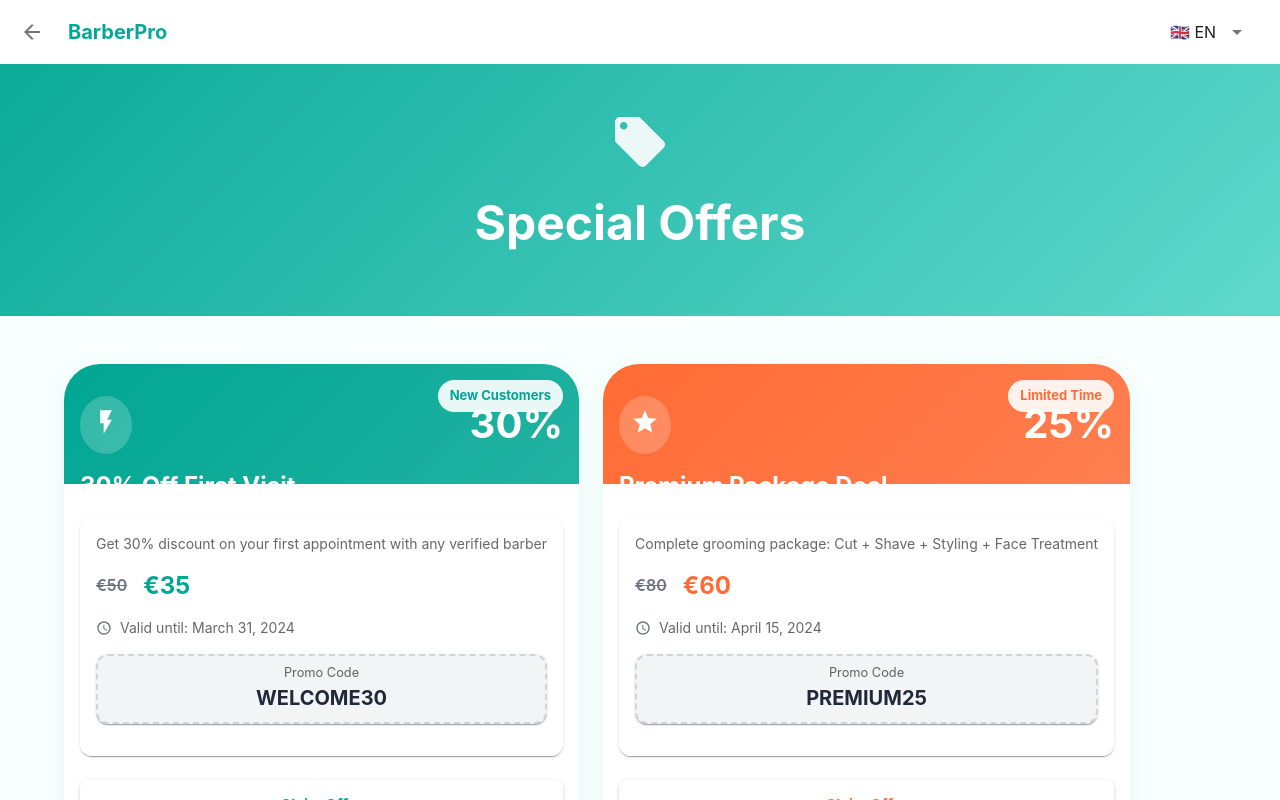
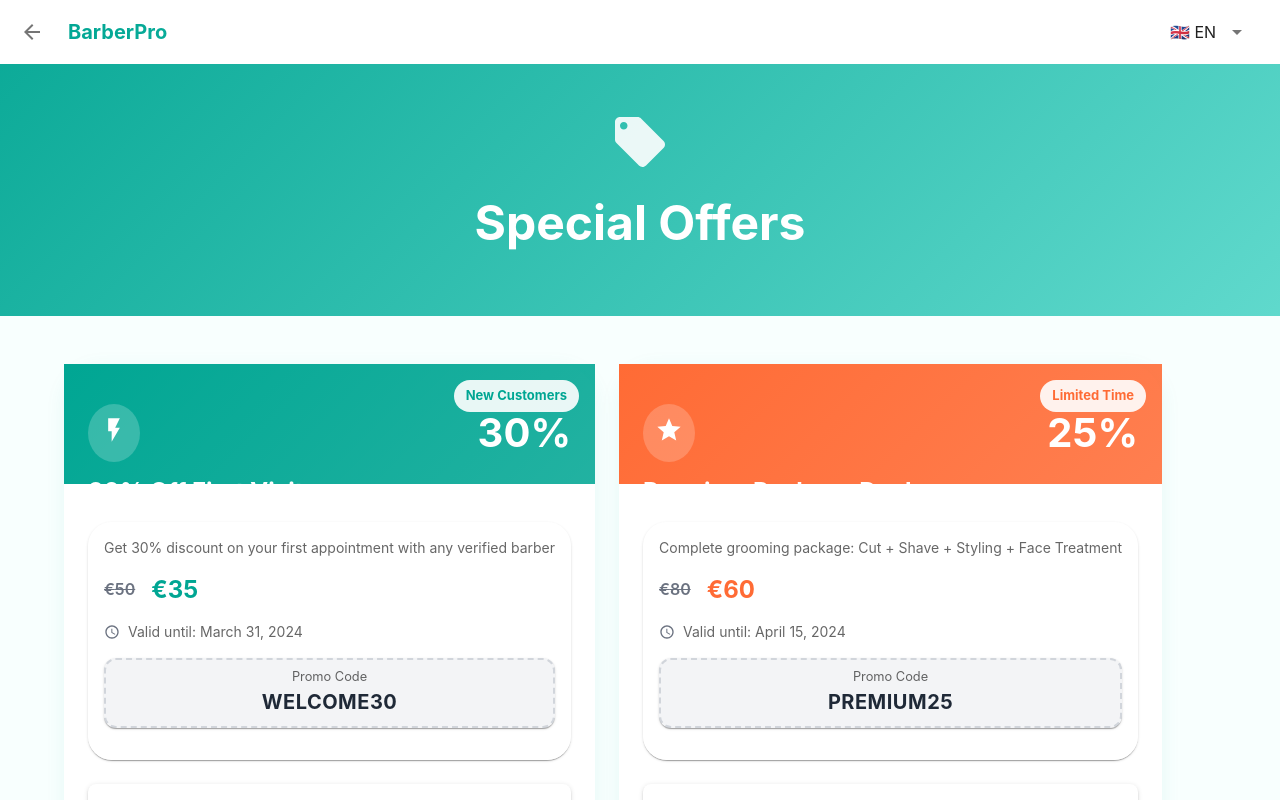
Before and after one commit to Babli751/appoint-frontend, a React (Create React App) app: page /offers in a window 1280 px wide. Shown: the top 800 px of the page. Built offline with nearby package versions, Linux system fonts and the light colour scheme.

Commit message:
Fix text display issues in Offers page
cgen-97933bb5b89b41e09b10e292351659ad

```diff
--- a/src/pages/Offers.js
+++ b/src/pages/Offers.js
@@ -243,9 +243,12 @@ const Offers = () => {
               <Card sx={{
                 height: '100%',
                 position: 'relative',
-                overflow: 'hidden',
+                overflow: 'visible',
                 borderRadius: 3,
                 transition: 'all 0.3s ease',
+                minHeight: { xs: '450px', md: '500px' },
+                display: 'flex',
+                flexDirection: 'column',
                 '&:hover': {
                   transform: 'translateY(-8px)',
                   boxShadow: '0 12px 40px rgba(0, 166, 147, 0.2)'
@@ -257,7 +260,7 @@ const Offers = () => {
                   top: 0,
                   left: 0,
                   right: 0,
-                  height: '120px',
+                  height: { xs: '140px', md: '120px' },
                   background: `linear-gradient(135deg, ${offer.backgroundColor} 0%, ${offer.backgroundColor}dd 100%)`,
                   zIndex: 0
                 }} />
@@ -276,14 +279,22 @@ const Offers = () => {
                   }}
                 />
 
-                <CardContent sx={{ position: 'relative', zIndex: 1, height: '100%' }}>
+                <CardContent sx={{
+                  position: 'relative',
+                  zIndex: 1,
+                  height: '100%',
+                  display: 'flex',
+                  flexDirection: 'column',
+                  p: { xs: 2, md: 3 }
+                }}>
                   {/* Icon and Discount */}
                   <Box sx={{
                     display: 'flex',
                     alignItems: 'center',
                     justifyContent: 'space-between',
-                    mb: 2,
-                    pt: 2
+                    mb: { xs: 1.5, md: 2 },
+                    pt: { xs: 1, md: 2 },
+                    minHeight: '60px'
                   }}>
                     <Box sx={{
                       bgcolor: 'rgba(255,255,255,0.2)',
@@ -296,7 +307,8 @@ const Offers = () => {
                     <Typography variant="h3" sx={{
                       fontWeight: 'bold',
                       color: 'white',
-                      fontSize: { xs: '2rem', md: '2.5rem' }
+                      fontSize: { xs: '1.8rem', md: '2.5rem' },
+                      lineHeight: 1
                     }}>
                       {offer.discount}
                     </Typography>
@@ -305,28 +317,49 @@ const Offers = () => {
                   {/* Title */}
                   <Typography variant="h5" sx={{
                     fontWeight: 'bold',
-                    mb: 2,
+                    mb: { xs: 1.5, md: 2 },
                     color: 'white',
-                    fontSize: { xs: '1.25rem', md: '1.5rem' }
+                    fontSize: { xs: '1.1rem', md: '1.5rem' },
+                    lineHeight: 1.2,
+                    wordWrap: 'break-word'
                   }}>
                     {offer.title}
                   </Typography>
 
                   {/* Description */}
-                  <Paper sx={{ p: 2, mb: 3, bgcolor: 'rgba(255,255,255,0.95)' }}>
-                    <Typography variant="body2" color="text.secondary" sx={{ mb: 2 }}>
+                  <Paper sx={{
+                    p: { xs: 1.5, md: 2 },
+                    mb: { xs: 2, md: 3 },
+                    bgcolor: 'rgba(255,255,255,0.95)',
+                    borderRadius: 2,
+                    flex: 1,
+                    display: 'flex',
+                    flexDirection: 'column'
+                  }}>
+                    <Typography variant="body2" color="text.secondary" sx={{
+                      mb: 2,
+                      fontSize: { xs: '0.85rem', md: '0.875rem' },
+                      lineHeight: 1.4,
+                      wordWrap: 'break-word'
+                    }}>
                       {offer.description}
                     </Typography>
 
                     {/* Pricing */}
                     {offer.originalPrice > 0 && (
-                      <Box sx={{ display: 'flex', alignItems: 'center', gap: 2, mb: 2 }}>
+                      <Box sx={{
+                        display: 'flex',
+                        alignItems: 'center',
+                        gap: { xs: 1, md: 2 },
+                        mb: 2,
+                        flexWrap: 'wrap'
+                      }}>
                         <Typography
                           variant="h6"
                           sx={{
                             textDecoration: 'line-through',
                             color: '#6b7280',
-                            fontSize: '1rem'
+                            fontSize: { xs: '0.9rem', md: '1rem' }
                           }}
                         >
                           {t.currency}{offer.originalPrice}
@@ -334,7 +367,7 @@ const Offers = () => {
                         <Typography variant="h5" sx={{
                           fontWeight: 'bold',
                           color: offer.backgroundColor,
-                          fontSize: '1.5rem'
+                          fontSize: { xs: '1.3rem', md: '1.5rem' }
                         }}>
                           {t.currency}{offer.discountedPrice}
                         </Typography>
@@ -342,25 +375,41 @@ const Offers = () => {
                     )}
 
                     {/* Validity */}
-                    <Box sx={{ display: 'flex', alignItems: 'center', gap: 1, mb: 2 }}>
+                    <Box sx={{
+                      display: 'flex',
+                      alignItems: 'center',
+                      gap: 1,
+                      mb: 2,
+                      flexWrap: 'wrap'
+                    }}>
                       <AccessTime sx={{ fontSize: 16, color: '#6b7280' }} />
-                      <Typography variant="body2" color="text.secondary">
+                      <Typography variant="body2" color="text.secondary" sx={{
+                        fontSize: { xs: '0.8rem', md: '0.875rem' }
+                      }}>
                         {t.validUntil}: {offer.validUntil}
                       </Typography>
                     </Box>
 
                     {/* Promo Code */}
                     <Paper sx={{
-                      p: 1,
+                      p: { xs: 0.8, md: 1 },
                       bgcolor: '#f3f4f6',
                       textAlign: 'center',
                       mb: 2,
-                      border: '2px dashed #d1d5db'
+                      border: '2px dashed #d1d5db',
+                      borderRadius: 1
                     }}>
-                      <Typography variant="body2" color="text.secondary" sx={{ fontSize: '0.8rem' }}>
+                      <Typography variant="body2" color="text.secondary" sx={{
+                        fontSize: { xs: '0.7rem', md: '0.8rem' }
+                      }}>
                         {language === 'en' ? 'Promo Code' : language === 'tr' ? 'Promosyon Kodu' : 'Промо код'}
                       </Typography>
-                      <Typography variant="h6" sx={{ fontWeight: 'bold', color: '#1f2937' }}>
+                      <Typography variant="h6" sx={{
+                        fontWeight: 'bold',
+                        color: '#1f2937',
+                        fontSize: { xs: '1rem', md: '1.25rem' },
+                        letterSpacing: '0.5px'
+                      }}>
                         {offer.code}
                       </Typography>
                     </Paper>
```
